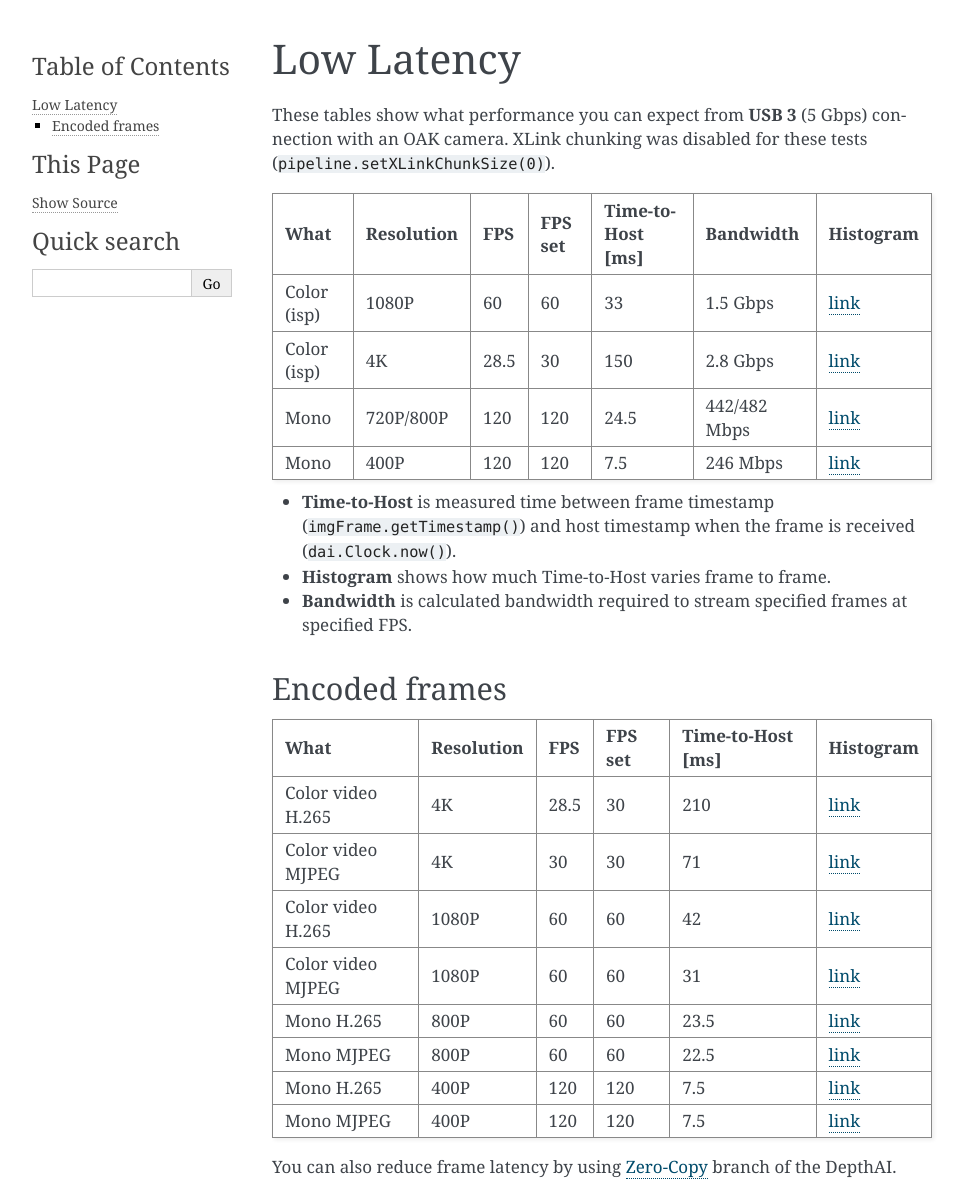
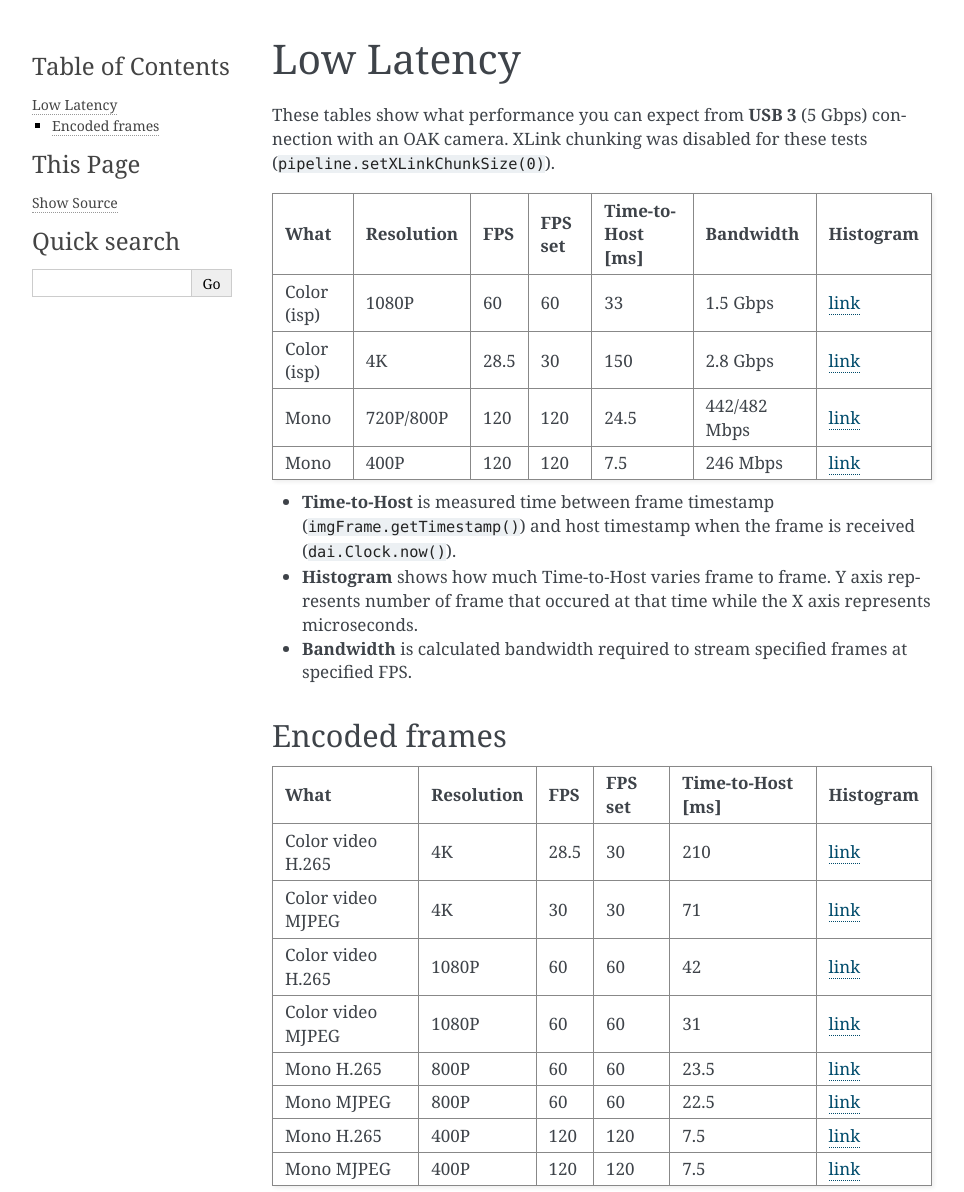
Before and after one commit to luxonis/depthai-python, a Sphinx documentation site: the page built from docs/source/tutorials/low-latency.rst, in a window 1280 px wide, cut to the strip 0-1192 px from the top of the page. Shown: the whole strip, without its empty margins (148-1112 px from the left). Built offline with Sphinx 7.4.7, drawn with Linux system fonts in a browser that asks for light colours; pages that are not in the unit, such as notebooks, are missing from menus; the version number could not be read and is left out.

Commit message:
Added histogram elaborations

```diff
--- a/docs/source/tutorials/low-latency.rst
+++ b/docs/source/tutorials/low-latency.rst
@@ -44,7 +44,7 @@ disabled for these tests (:code:`pipeline.setXLinkChunkSize(0)`).
      - `link <https://user-images.githubusercontent.com/18037362/162675393-e3fb08fb-0f17-49d0-85d0-31ae7b5af0f9.png>`__
 
 - **Time-to-Host** is measured time between frame timestamp (:code:`imgFrame.getTimestamp()`) and host timestamp when the frame is received (:code:`dai.Clock.now()`).
-- **Histogram** shows how much Time-to-Host varies frame to frame.
+- **Histogram** shows how much Time-to-Host varies frame to frame. Y axis represents number of frame that occured at that time while the X axis represents microseconds.
 - **Bandwidth** is calculated bandwidth required to stream specified frames at specified FPS.
 
 Encoded frames
```
